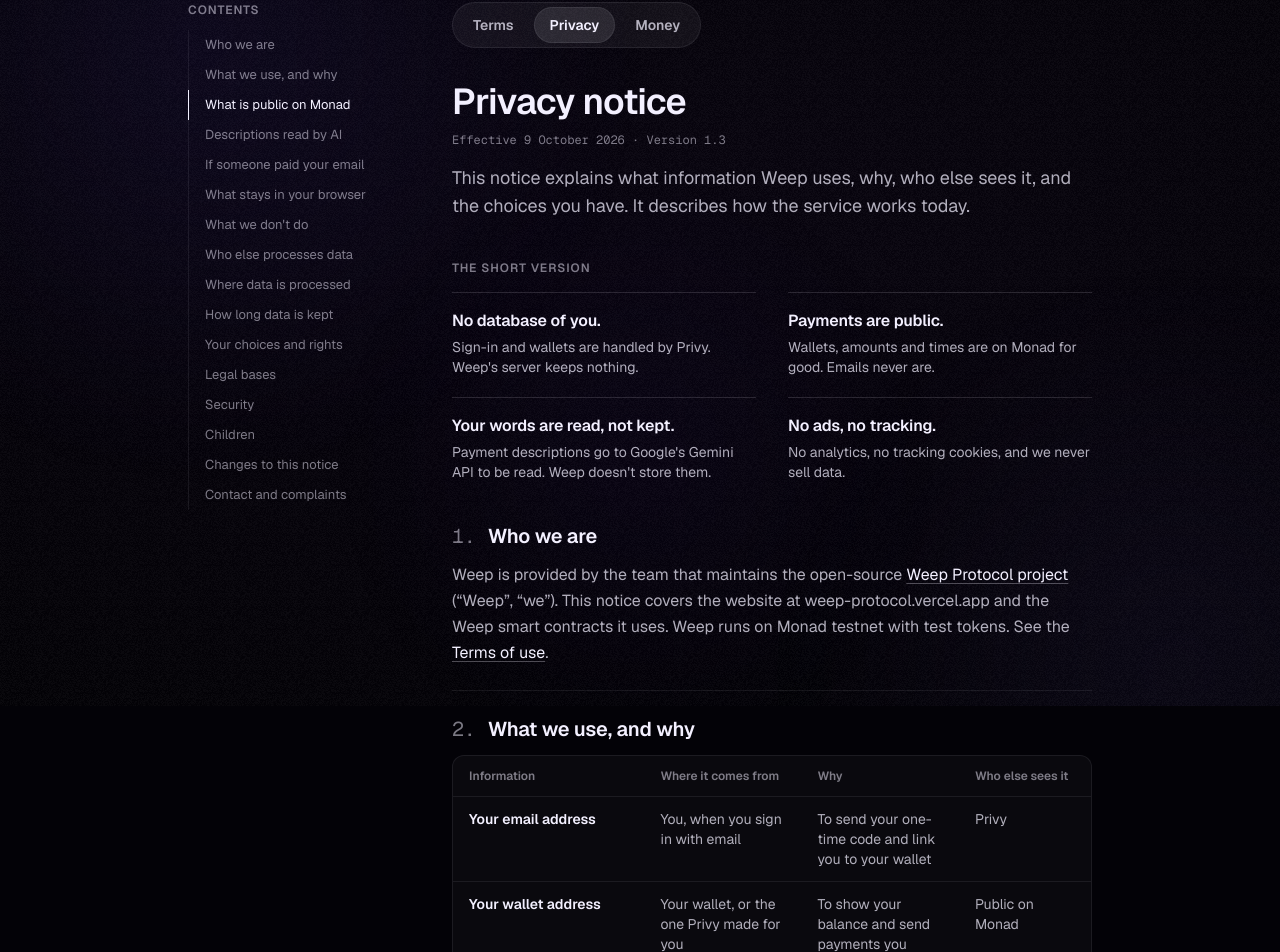
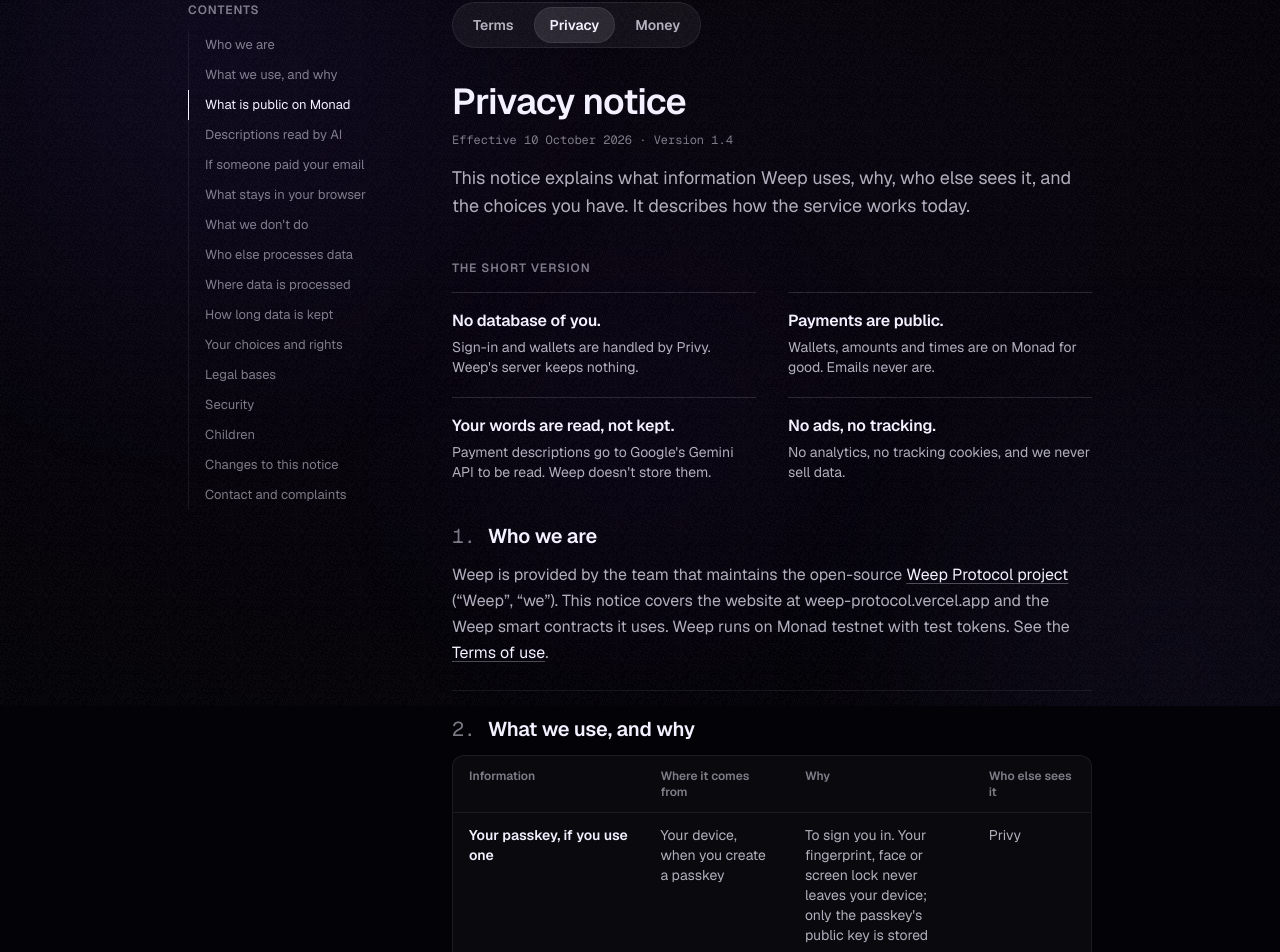
Before and after one commit to Joseph-hackathon/Weep-Protocol, a Next.js app in the folder frontend/: page /privacy in a window 1280 px wide. Shown: the part 94-1046 px from the top of the page. Built offline with nearby package versions, Linux system fonts and the light colour scheme.

Commit message:
Docs for passkey sign-in: README, architecture, API, How money moves, Privacy notice (1.4), changelog

```diff
--- a/frontend/src/app/DocPage.tsx
+++ b/frontend/src/app/DocPage.tsx
@@ -10,8 +10,8 @@
  * section in full. On wide screens the contents become a side rail that stays in view and marks where you are.
  * The canonical text lives in these pages; the README links here.
  */
-export const DOC_UPDATED = "9 October 2026";
-export const DOC_VERSION = "1.3";
+export const DOC_UPDATED = "10 October 2026";
+export const DOC_VERSION = "1.4";
 export const REPO = "https://github.com/Joseph-hackathon/Weep-Protocol";
 /** Where people reach the team. One place, so it can be changed once. */
 export const CONTACT = `${REPO}/issues`;
--- a/frontend/src/app/how-money-moves/page.tsx
+++ b/frontend/src/app/how-money-moves/page.tsx
@@ -134,7 +134,7 @@
           <li><strong>Testnet only.</strong> Test dollars, and the fees paid in them, have no value. The network can be slow, reset or unavailable, and Weep&apos;s contracts may be replaced by new versions.</li>
           <li><strong>Not audited.</strong> The contracts are tested but haven&apos;t been reviewed by an independent auditor.</li>
           <li><strong>Wrong address, wrong person.</strong> Money sent to a mistyped wallet or email goes to that wallet or email.</li>
-          <li><strong>Network fees.</strong> Each transaction needs a little MON. Weep covers the first fees of email sign-ins; a wallet you connect yourself gets MON free from the <a href="https://faucet.monad.xyz" target="_blank" rel="noreferrer">Monad faucet</a>.</li>
+          <li><strong>Network fees.</strong> Each transaction needs a little MON. Weep covers the first fees of a new account made with email or a passkey; a wallet you connect yourself gets MON free from the <a href="https://faucet.monad.xyz" target="_blank" rel="noreferrer">Monad faucet</a>.</li>
           <li><strong>Recent activity only in the app.</strong> My money and the Employee Dashboard show payments they see arrive while open, plus what they remember on your device. The full history of any wallet is always on the <a href={EXPLORER} target="_blank" rel="noreferrer">Monad testnet explorer</a>.</li>
           <li><strong>Services can fail.</strong> If Privy, the Gemini API or the Monad endpoint is down, signing in, reading descriptions or sending may not work until it&apos;s back. A payment either confirms in full or doesn&apos;t happen at all.</li>
         </ul>
--- a/frontend/src/app/privacy/page.tsx
+++ b/frontend/src/app/privacy/page.tsx
@@ -34,6 +34,7 @@
               <tr><th scope="col">Information</th><th scope="col">Where it comes from</th><th scope="col">Why</th><th scope="col">Who else sees it</th></tr>
             </thead>
             <tbody>
+              <tr><th scope="row">Your passkey, if you use one</th><td data-label="Where it comes from">Your device, when you create a passkey</td><td data-label="Why">To sign you in. Your fingerprint, face or screen lock never leaves your device; only the passkey&apos;s public key is stored</td><td data-label="Who else sees it">Privy</td></tr>
               <tr><th scope="row">Your email address</th><td data-label="Where it comes from">You, when you sign in with email</td><td data-label="Why">To send your one-time code and link you to your wallet</td><td data-label="Who else sees it">Privy</td></tr>
               <tr><th scope="row">Your wallet address</th><td data-label="Where it comes from">Your wallet, or the one Privy made for you</td><td data-label="Why">To show your balance and send payments you approve</td><td data-label="Who else sees it">Public on Monad</td></tr>
               <tr><th scope="row">Emails of people you pay</th><td data-label="Where it comes from">You, in Send</td><td data-label="Why">To find, or have Privy create, each person&apos;s wallet</td><td data-label="Who else sees it">Privy</td></tr>
@@ -92,7 +93,7 @@
       <Part id="sharing" title="Who else processes data">
         <p>We share information only with the services that make Weep work, and only for that purpose. Each processes it under its own policy.</p>
         <ul>
-          <li><strong>Privy</strong>: sign-in by email code, wallets for email users, and the email-to-wallet lookup. <a href="https://www.privy.io/privacy-policy" target="_blank" rel="noreferrer">Privy privacy policy</a>.</li>
+          <li><strong>Privy</strong>: sign-in by email code or passkey, wallets for those accounts, and the email-to-wallet lookup. <a href="https://www.privy.io/privacy-policy" target="_blank" rel="noreferrer">Privy privacy policy</a>.</li>
           <li><strong>Google</strong>: reads payment and team descriptions through the Gemini API. <a href="https://policies.google.com/privacy" target="_blank" rel="noreferrer">Google privacy policy</a>.</li>
           <li><strong>Chainlink</strong>: runs Weep&apos;s CRE workflow, which reads a team description when a business uses it. <a href="https://chain.link/privacy-policy" target="_blank" rel="noreferrer">Chainlink privacy policy</a>.</li>
           <li><strong>Vercel</strong>: hosts the website and our server code. <a href="https://vercel.com/legal/privacy-policy" target="_blank" rel="noreferrer">Vercel privacy policy</a>.</li>
```
Also changed, not shown: 4 other files (tests, documents, lock files or other folders).
